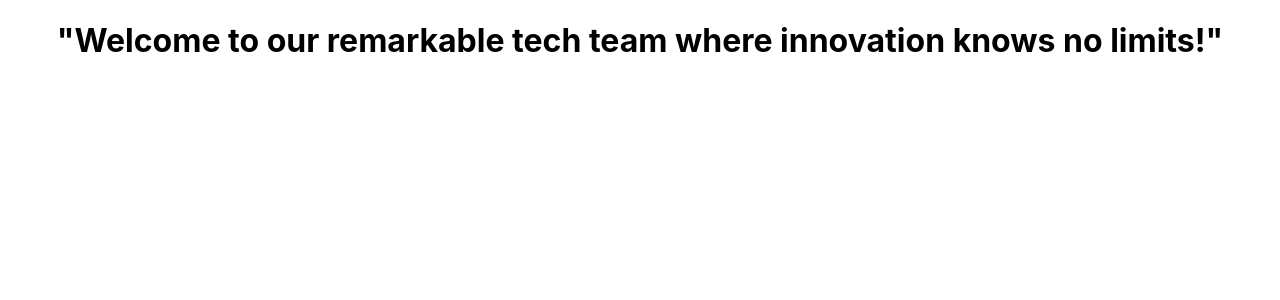
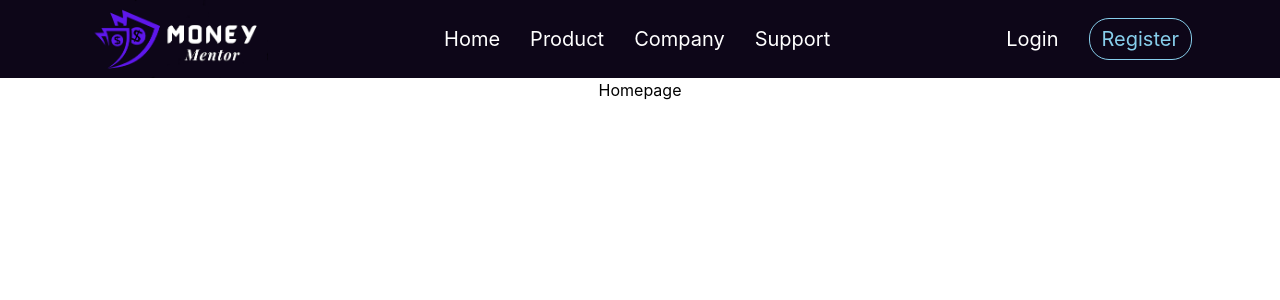
Before and after one commit to KrishnaVaishnav98/vogue-pocket-8479, a React (Create React App) app: page / in a window 1280 px wide. Shown: the top 300 px of the page. Built offline with nearby package versions, Linux system fonts and the light colour scheme.

Commit message:
Navbar Completed

```diff
--- /dev/null
+++ b/src/All_Routes/Main_Routes.jsx
@@ -0,0 +1,24 @@
+import React from 'react'
+import {Routes, Route} from 'react-router-dom'
+import Login from '../Pages/Login'
+import Company from '../Pages/Company'
+import Support from '../Pages/Support'
+import Homepage from '../Pages/Homepage'
+import Register from '../Pages/Homepage'
+
+const Main_Routes = () => {
+  return (
+    <div>
+        <Routes>
+            <Route path='/' element={<Homepage/>}/>
+            {/* <Route path='/login' element={<Login />}/> */}
+            <Route path='/support' element={<Support />}/>
+            <Route path='/company' element={<Company />}/>
+            <Route path='/register' element={<Register />}/>
+
+        </Routes>
+    </div>
+  )
+}
+
+export default Main_Routes
--- a/src/App.js
+++ b/src/App.js
@@ -1,9 +1,13 @@
+import Main_Routes from './All_Routes/Main_Routes';
 import './App.css';
+import Navbar from './Components/Navbar';
 
 function App() {
   return (
     <div className="App">
-      <h1>"Welcome to our remarkable tech team where innovation knows no limits!"</h1>
+      <Navbar/>
+      <Main_Routes/>
+      {/* <h1>"Welcome to our remarkable tech team where innovation knows no limits!"</h1> */}
     </div>
   );
 }
--- a/src/Components/Navbar.jsx
+++ b/src/Components/Navbar.jsx
@@ -0,0 +1,51 @@
+import { Button } from "@chakra-ui/button";
+import { Image } from "@chakra-ui/image";
+import { Box, Flex, HStack } from "@chakra-ui/layout";
+import React from "react";
+import { Link, NavLink } from "react-router-dom";
+import Money_Mentor_logo from "../Images/Money_Mentor_logo.png";
+const links = [
+  { title: "Home", path: "/" },
+  { title: "Product", path: "/products" },
+  { title: "Company", path: "/company" },
+  { title: "Support", path: "/support" },
+];
+const Navbar = () => {
+  return (
+    <Flex
+      w="100%"
+      bgColor={"#0d0618"}
+      color="white"
+      justify="space-around"
+      fontSize={"20px"}
+    >
+      <Box w={"180px"}>
+        <Image src={Money_Mentor_logo} alt="logo" w="100%" />
+      </Box>
+
+      <HStack justify={"space-evenly"} spacing="30px">
+        {links.map((el) => (
+          <NavLink key={el.title} to={el.path}>
+            {el.title}
+          </NavLink>
+        ))}
+      </HStack>
+
+      <HStack justify={"space-evenly"} spacing="30px">
+        <Link to="/login">Login</Link>
+        <Link to="/register" color="skyblue">
+          <Button
+            padding="5px 12px 5px 12px"
+            border={"1px solid skyblue"}
+            borderRadius="20px"
+            color="skyblue   "
+          >
+            Register
+          </Button>
+        </Link>
+      </HStack>
+    </Flex>
+  );
+};
+
+export default Navbar;
--- /dev/null
+++ b/src/Pages/Company.jsx
@@ -0,0 +1,9 @@
+import React from 'react'
+
+const Company = () => {
+  return (
+    <div>Company</div>
+  )
+}
+
+export default Company
--- a/src/Pages/Homepage.jsx
+++ b/src/Pages/Homepage.jsx
@@ -0,0 +1,9 @@
+import React from 'react'
+
+const Homepage = () => {
+  return (
+    <div>Homepage</div>
+  )
+}
+
+export default Homepage
--- /dev/null
+++ b/src/Pages/Support.jsx
@@ -0,0 +1,9 @@
+import React from 'react'
+
+const Support = () => {
+  return (
+    <div>Support</div>
+  )
+}
+
+export default Support
--- a/src/index.js
+++ b/src/index.js
@@ -1,14 +1,18 @@
-import React from 'react';
-import ReactDOM from 'react-dom/client';
-import './index.css';
-import App from './App';
-import reportWebVitals from './reportWebVitals';
+import React from "react";
+import ReactDOM from "react-dom/client";
+import "./index.css";
+import App from "./App";
+import reportWebVitals from "./reportWebVitals";
+import { ChakraProvider } from "@chakra-ui/provider";
+import { BrowserRouter } from "react-router-dom";
 
-const root = ReactDOM.createRoot(document.getElementById('root'));
+const root = ReactDOM.createRoot(document.getElementById("root"));
 root.render(
-  <React.StrictMode>
-    <App />
-  </React.StrictMode>
+  <BrowserRouter>
+    <ChakraProvider>
+      <App />
+    </ChakraProvider>
+  </BrowserRouter>
 );
 
 // If you want to start measuring performance in your app, pass a function
```
Also changed, not shown: package.json (+9 -9 lines), src/Images/Money_Mentor_logo.png (added), 1 other file (tests, documents, lock files or other folders).
